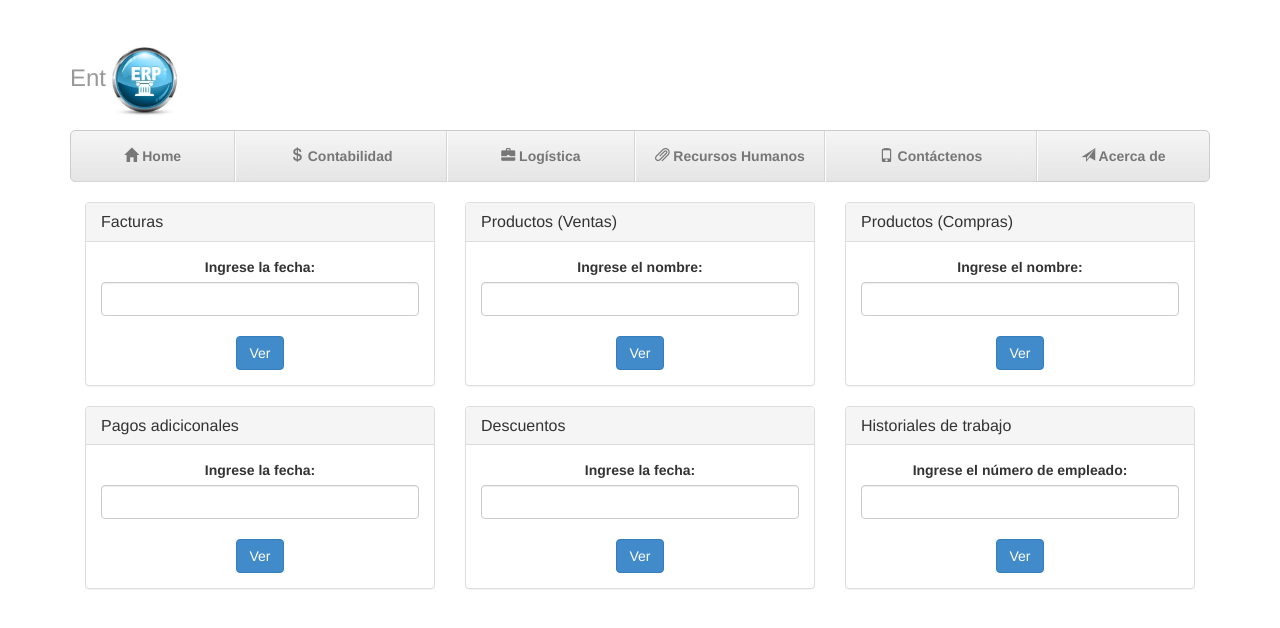
After one commit to lokocharry/EntERP, a Django app: a page that uses ERP/templates/informes.html in a window 1280 px wide. The commit adds this page. Shown: the top 628 px of the page. Run offline with Django 3.2, Linux system fonts and the light colour scheme; parts of the project's set-up code (start-up, migrations or seed data) failed here and were passed over.

Commit message:
Nuevo Index, y plantillas para informes

```diff
--- /dev/null
+++ b/ERP/templates/informes.html
@@ -0,0 +1,124 @@
+<!DOCTYPE html>
+<html>
+<head>
+	<title>Informes</title>
+	<link href="{{STATIC_URL}}css/bootstrap.min.css" rel="stylesheet" media="screen">
+  	<link href="{{STATIC_URL}}css/justified-nav.css" rel="stylesheet" media="screen">
+  	<link rel="stylesheet" href="{{STATIC_URL}}css/jquery-ui.css"/>
+  	<script type="text/javascript" src="{{STATIC_URL}}js/jquery-1.10.2.min.js"></script>
+  	<script type="text/javascript" src="{{STATIC_URL}}js/bootstrap.min.js"></script>
+  	<script type="text/javascript" src="{{STATIC_URL}}js/jquery-ui.js"></script>
+</head>
+
+<div class="container">
+    <div class="masthead">
+        <h3 class="text-muted">Ent<img src="{{STATIC_URL}}img/erp.jpg" width="80" height="80"></h3>
+        <ul class="nav nav-justified">
+          <li><a href="#"><i class="glyphicon glyphicon-home"></i> Home</a></li><!-- class="active"-->
+          <li><a href="#"><i class="glyphicon glyphicon-usd"></i> Contabilidad</a></li>
+          <li><a href="#"><i class="glyphicon glyphicon-briefcase"></i> Logística</a></li>
+          <li><a href="#"><i class="glyphicon glyphicon-paperclip"></i> Recursos Humanos</a></li>
+          <li><a href="#"><i class="glyphicon glyphicon-phone"></i> Contáctenos</a></li>
+          <li><a href="#"><i class="glyphicon glyphicon-send"></i> Acerca de</a></li>
+        </ul>
+  </div><br>
+
+<body>
+	<script type="text/javascript">
+		$(function() {
+        	$("#fecha").datepicker({ dateFormat: 'yy-mm-dd'});
+        	$("#fecha_pago").datepicker({ dateFormat: 'yy-mm-dd'});
+        	$("#fecha_descuento").datepicker({ dateFormat: 'yy-mm-dd'});
+    	});
+	</script>
+	<div class="col-sm-4">
+		<div class="panel panel-default">
+            <div class="panel-heading">
+              <h3 class="panel-title">Facturas</h3>
+            </div>
+            <div class="panel-body" style="text-align: center;">
+            	<form method="POST" action="/billsReport">
+            		<label for="fecha">Ingrese la fecha:</label>
+            		<input class="form-control" name="fecha" id="fecha" type="text"/><br>
+            		<input class="btn btn-primary" type="submit" value="Ver"/>
+            	</form>
+            </div>
+          </div>
+	</div>
+
+	<div class="col-sm-4">
+		<div class="panel panel-default">
+            <div class="panel-heading">
+              <h3 class="panel-title">Productos (Ventas)</h3>
+            </div>
+            <div class="panel-body" style="text-align: center;">
+            	<form method="POST" action="/productsReport">
+            		<label for="nombre">Ingrese el nombre:</label>
+            		<input class="form-control" name="nombre" id="nombre" type="text"/><br>
+            		<input class="btn btn-primary" type="submit" value="Ver"/>
+            	</form>
+            </div>
+          </div>
+	</div>
+
+	<div class="col-sm-4">
+		<div class="panel panel-default">
+            <div class="panel-heading">
+              <h3 class="panel-title">Productos (Compras)</h3>
+            </div>
+            <div class="panel-body" style="text-align: center;">
+            	<form method="POST" action="/products2Report">
+            		<label for="nombre">Ingrese el nombre:</label>
+            		<input class="form-control" name="nombre" id="nombre" type="text"/><br>
+            		<input class="btn btn-primary" type="submit" value="Ver"/>
+            	</form>
+            </div>
+          </div>
+	</div>
+
+	<div class="col-sm-4">
+		<div class="panel panel-default">
+            <div class="panel-heading">
+              <h3 class="panel-title">Pagos adiciconales</h3>
+            </div>
+            <div class="panel-body" style="text-align: center;">
+            	<form method="POST" action="/paysReport">
+            		<label for="fecha_pago">Ingrese la fecha:</label>
+            		<input class="form-control" name="fecha_pago" id="fecha_pago" type="text"/><br>
+            		<input class="btn btn-primary" type="submit" value="Ver"/>
+            	</form>
+            </div>
+          </div>
+	</div>
+
+	<div class="col-sm-4">
+		<div class="panel panel-default">
+            <div class="panel-heading">
+              <h3 class="panel-title">Descuentos</h3>
+            </div>
+            <div class="panel-body" style="text-align: center;">
+             	<form method="POST" action="/discountsReport">
+            		<label for="fecha_descuento">Ingrese la fecha:</label>
+            		<input class="form-control" name="fecha_descuento" id="fecha_descuento" type="text"/><br>
+            		<input class="btn btn-primary" type="submit" value="Ver"/>
+            	</form>
+            </div>
+          </div>
+	</div>
+
+	<div class="col-sm-4">
+		<div class="panel panel-default">
+            <div class="panel-heading">
+              <h3 class="panel-title">Historiales de trabajo</h3>
+            </div>
+            <div class="panel-body" style="text-align: center;">
+              	<form method="POST" action="/jobsReport">
+            		<label for="id">Ingrese el número de empleado:</label>
+            		<input class="form-control" name="id" id="id" type="text"/><br>
+            		<input class="btn btn-primary" type="submit" value="Ver"/>
+            	</form>
+            </div>
+          </div>
+	</div>
+</body>
+</html>
--- a/ERP/templates/login.html
+++ b/ERP/templates/login.html
@@ -28,7 +28,7 @@
         });
     </script>
 
-	 <a data-toggle="modal" href="#modalFormLogin" class="btn btn-primary btn-lg">Ingresar</a>
+	<a data-toggle="modal" href="#modalFormLogin" class="btn btn-primary btn-lg">Ingresar</a>
 
     <div class="modal fade" id="modalFormLogin" tabindex="-1" role="dialog" aria-labelledby="myModalLabel" aria-hidden="true">
         <div class="modal-dialog">
--- a/ERP/urls.py
+++ b/ERP/urls.py
@@ -55,4 +55,11 @@ urlpatterns = patterns('',
     url(r'^modifyCharge$', 'RecursosHumanos.views.modify_charge'),
     url(r'^getCharge$', 'RecursosHumanos.views.get_charge'),
     url(r'^listCharges$', 'RecursosHumanos.views.get_all_charges'),
+    url(r'^reports$', 'Users.views.reports'),
+    url(r'^billsReport$', 'Contabilidad.views.get_bills_report'),
+    url(r'^productsReport$', 'Contabilidad.views.get_products_report'),
+    url(r'^products2Report$', 'Contabilidad.views.get_products2_report'),
+    url(r'^paysReport$', 'Logistica.views.get_pays_report'),
+    url(r'^discountsReport$', 'Logistica.views.get_discounts_report'),
+    url(r'^jobsReport$', 'Logistica.views.get_jobs_report'),
 )
--- a/Users/views.py
+++ b/Users/views.py
@@ -11,7 +11,11 @@ from django.contrib.auth.forms import AuthenticationForm
 from django.views.decorators.csrf import csrf_exempt
 
 def index(request):
-	return render_to_response('index.html', context_instance=RequestContext(request))
+	form=AuthenticationForm(request.POST)
+	return render_to_response('index.html', {'form':form}, context_instance=RequestContext(request))
+
+def reports(request):
+	return render_to_response('informes.html', context_instance=RequestContext(request))
 
 @csrf_exempt
 def create_user(request):
@@ -67,6 +71,3 @@ def log_in(request):
 			else:
 				response_dict.update({'mensage': 'El usuario/contrasenia no existe'})
 				return HttpResponse(simplejson.dumps(response_dict), mimetype='application/javascript')
-	else:
-		form=AuthenticationForm()
-	return render_to_response('login.html',{'form':form}, context_instance=RequestContext(request))
```
Also changed, not shown: Contabilidad/views.py (+19 -0 lines), ERP/templates/index.html (+89 -17 lines), ERP/templates/informe.html (added, +33 -0 lines), Logistica/views.py (+21 -0 lines), 4 other files.
